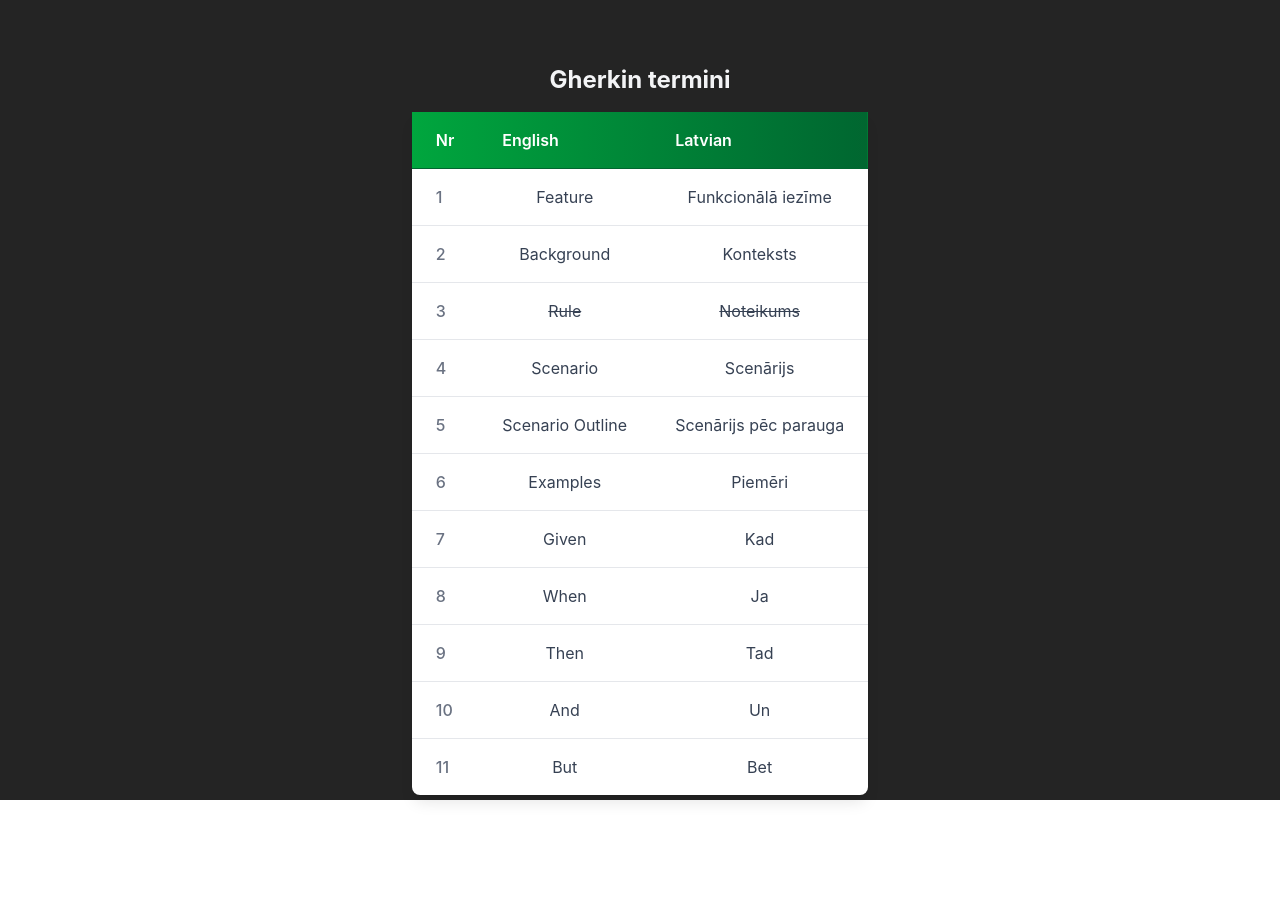
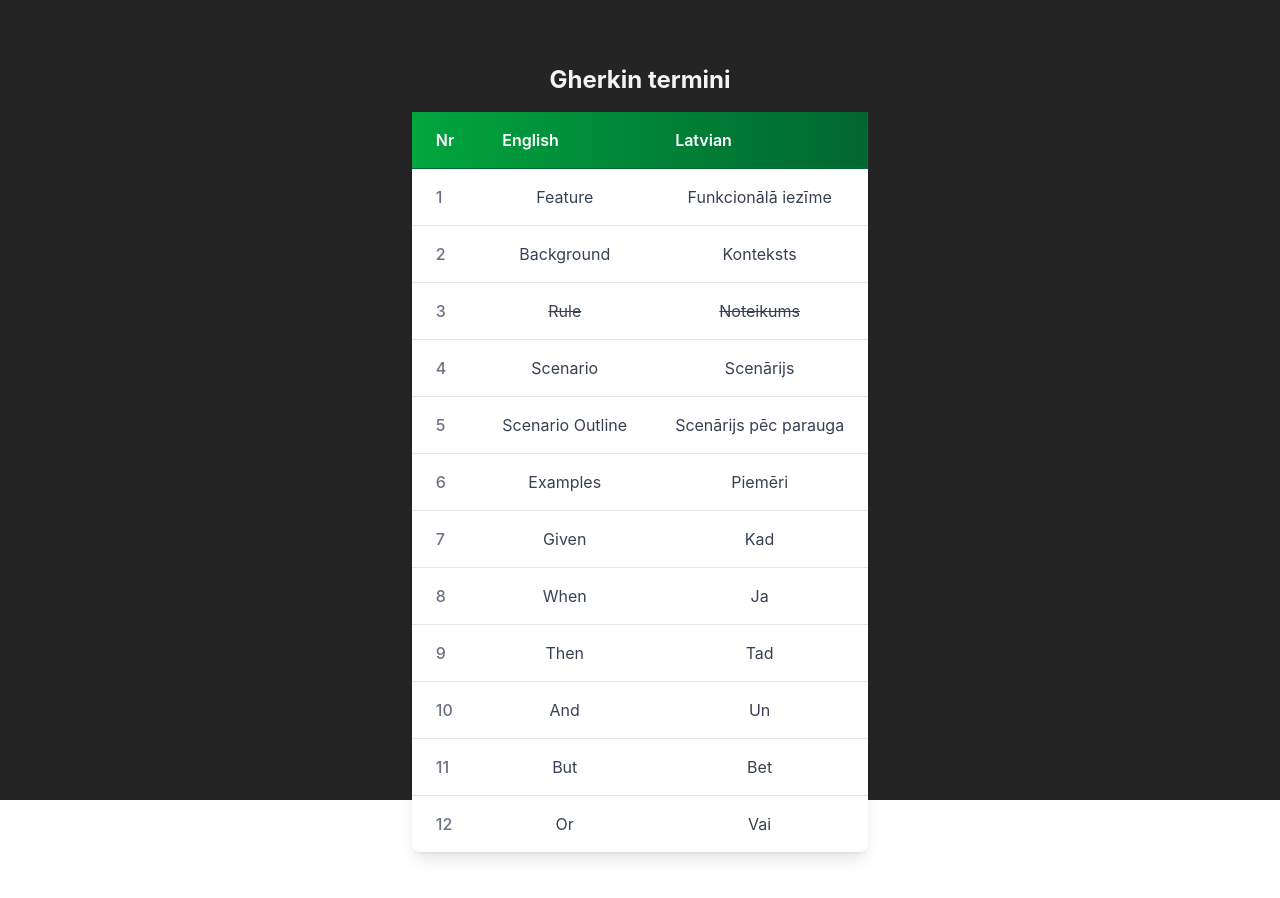
Before and after one commit to Chee3se/Gherkin, a React (Vite) app: page / in a window 1280 px wide. Shown: the top 898 px of the page. Before the commit the page ends 859 px from the top, so only its background shows below. Built offline with nearby package versions, Linux system fonts and the light colour scheme; no server answers.

Commit message:
Gherkin fix 9

```diff
--- a/src/Translations.tsx
+++ b/src/Translations.tsx
@@ -55,6 +55,10 @@
                         <Data><span>But</span></Data>
                         <Data><span>Bet</span></Data>
                     </Row>
+                    <Row head={"12"}>
+                        <Data><span>Or</span></Data>
+                        <Data><span>Vai</span></Data>
+                    </Row>
                 </TBody>
             </Table>
         </div>
```
